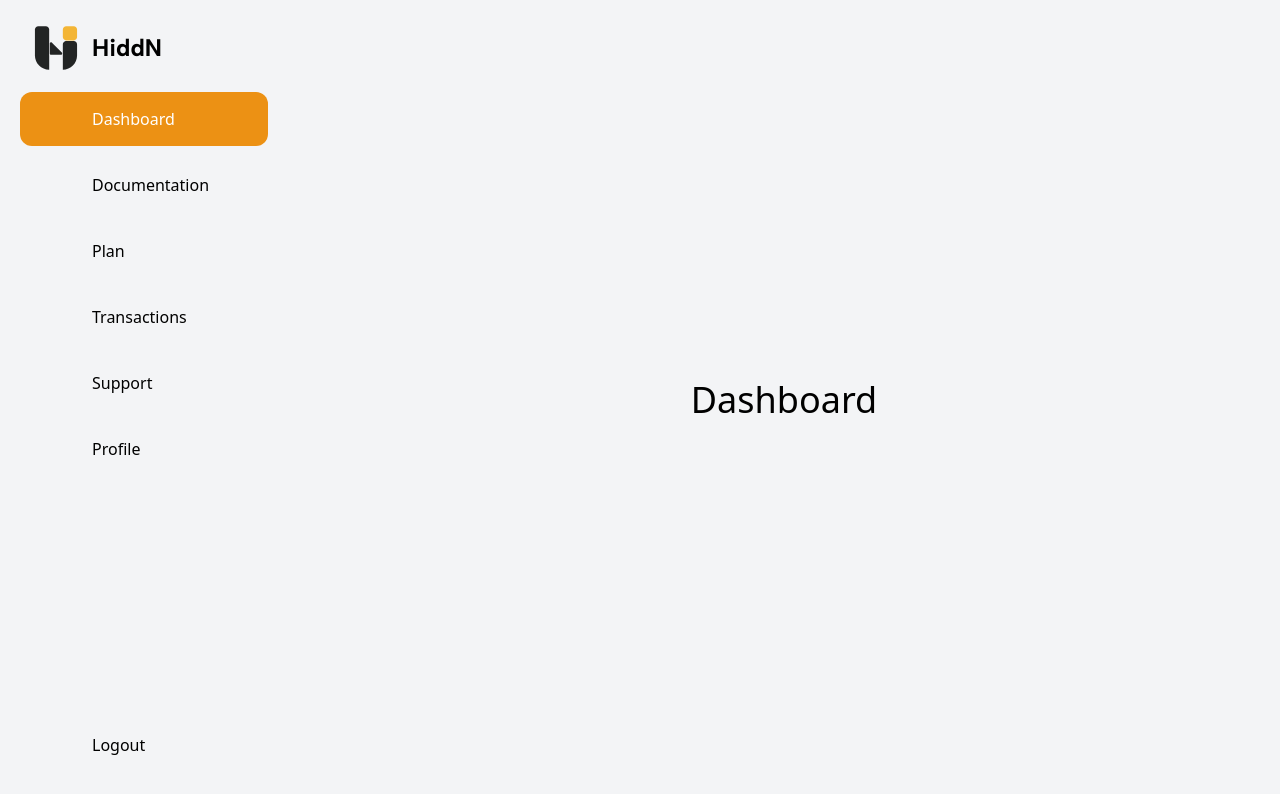
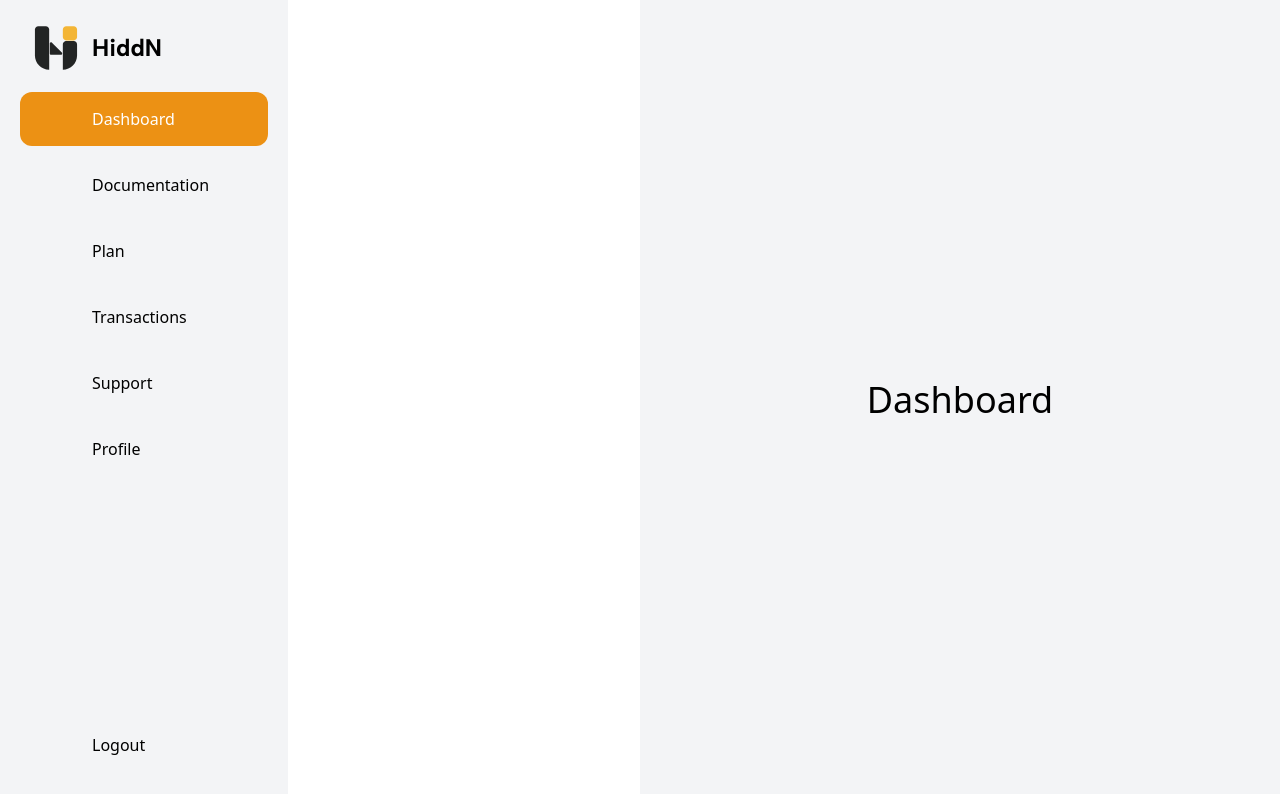
Before and after one commit to on9au/hiddn-website2, a React (Vite) app in the folder client/: page /user/dashboard in a window 1280 px wide. Shown: the top 794 px of the page. Built offline with nearby package versions, Linux system fonts and the light colour scheme; some icons are missing.

Commit message:
Use react memo to only render sidebar when necessary

```diff
--- a/client/src/components/sidebar.tsx
+++ b/client/src/components/sidebar.tsx
@@ -1,5 +1,5 @@
 import React from 'react';
-import { NavLink, Outlet } from 'react-router-dom';
+import { NavLink } from 'react-router-dom';
 
 import ICON from '../assets/hiddn_icon.svg';
 import { BookIcon, CreditCardIcon, GearIcon, HomeIcon, PersonIcon, QuestionIcon, SignOutIcon } from '@primer/octicons-react';
@@ -42,7 +42,7 @@ const SidebarLink: React.FC<SidebarLinkProps> = ({ label, to, icon }) => {
     );
 };
 
-const Sidebar: React.FC = () => {
+const Sidebar: React.FC = React.memo(() => {
     return (
         <div className="flex w-screen h-screen">
             <div className="flex flex-col h-full px-5 py-4 text-black bg-gray-100 min-w-72">
@@ -61,11 +61,8 @@ const Sidebar: React.FC = () => {
                     </div>
                 </div>
             </div>
-            <div className="w-full h-full">
-                <Outlet />
-            </div>
         </div>
     );
-};
+});
 
 export default Sidebar;
--- /dev/null
+++ b/client/src/components/userlayout.tsx
@@ -0,0 +1,16 @@
+import React from 'react';
+import { Outlet } from 'react-router-dom';
+import Sidebar from './sidebar';
+
+const UserLayout: React.FC = () => {
+    return (
+        <div className="flex w-screen h-screen">
+            <Sidebar />
+            <div className="w-full h-full">
+                <Outlet />
+            </div>
+        </div>
+    );
+};
+
+export default UserLayout;
```
Also changed, not shown: client/src/router.tsx (+2 -40 lines).
